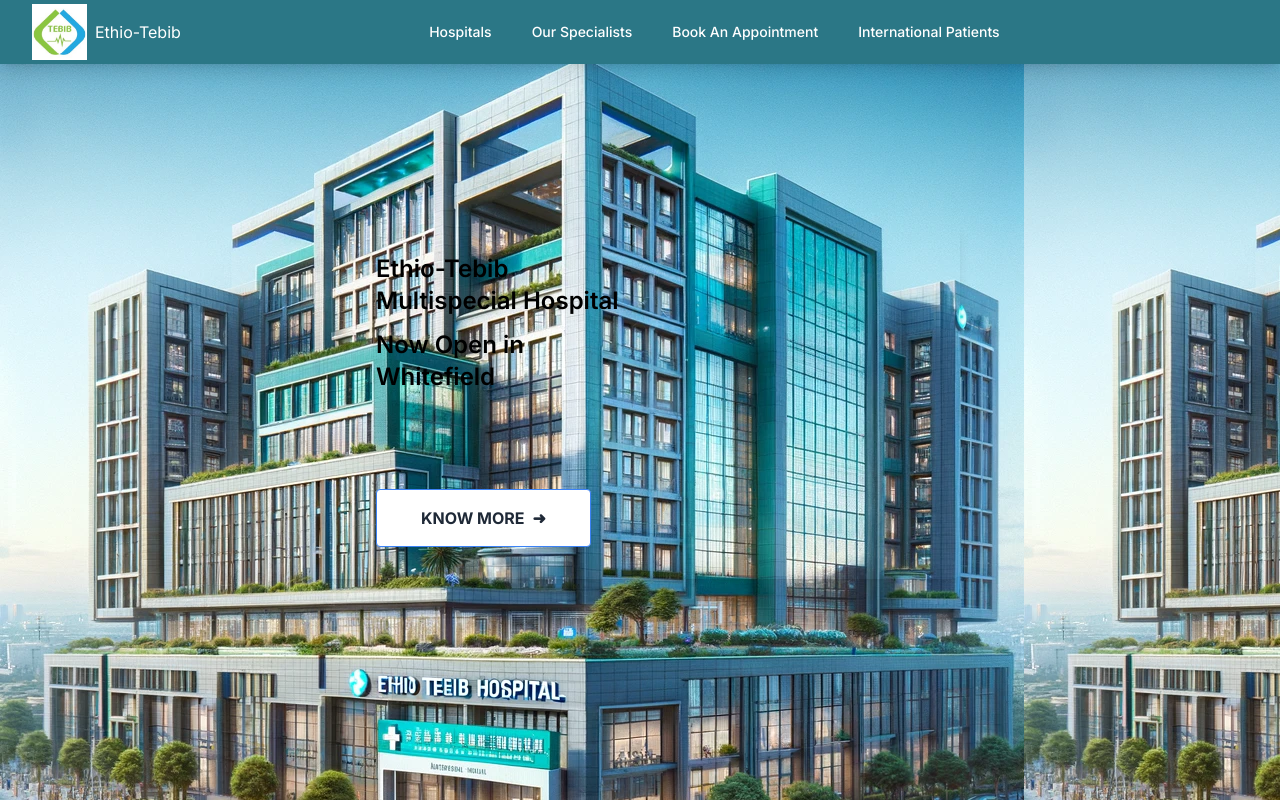
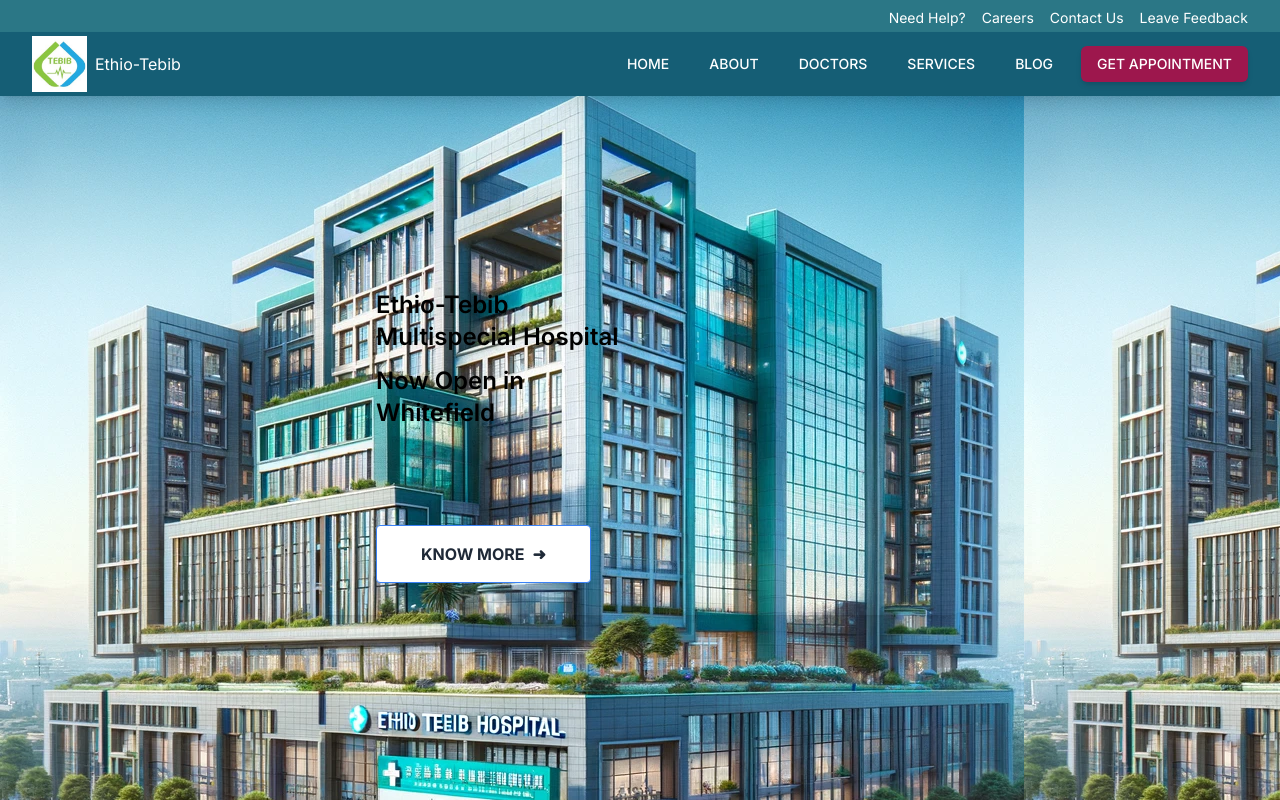
Before and after one commit to hirebirhan/Ethio-Hospital, a Next.js app: page / in a window 1280 px wide. Built offline with nearby package versions, Linux system fonts and the light colour scheme.

Commit message:
add another navbar

```diff
--- a/src/app/Components/testimonials.tsx
+++ b/src/app/Components/testimonials.tsx
@@ -2,7 +2,7 @@
 
 export default function Testimonials() {
     return (
-        <div className="min-h-screen bg-cover bg-center" style={{ backgroundColor: '#245c6d' }}>
+        <div className="min-h-screen bg-cover bg-center bg-[#245c6d] " >
             <div className="container mx-auto px-4 py-10">
                 <h1 className="text-4xl font-semibold mb-4 text-yellow-100">
                     <i className="fas fa-users mr-2" ></i>
@@ -20,7 +20,6 @@
                                 recently suffered a heart attack and was promptly attended to by Dr.
                                 Dimpu. As a result, Mr. David Rajkumar underwent ....</p></div>
                     </div>
-
                     <div className="bg-white rounded-lg shadow-lg overflow-hidden transition duration-300 ease-in-out transform hover:scale-105 hover:shadow-2xl">
                         <iframe className="w-full" style={{ height: '300px' }} src="https://www.youtube.com/embed/kK99NlPe0-0" title="YouTube video" allowFullScreen></iframe>
                         <div className="p-4">
@@ -34,7 +33,6 @@
                             <p className="text-gray-600">More information or description here.</p>
                         </div>
                     </div>
-
                 </div>
             </div>
         </div>
--- a/src/app/navBar.tsx
+++ b/src/app/navBar.tsx
@@ -3,29 +3,49 @@
 
 const Navbar = () => {
     return (
-        <div className="fixed w-full top-0 z-50">
-            <nav className="text-white shadow-lg" style={{ backgroundColor: '#2B7786' }}>
+        <>
+            <div className="bg-[#2B7786] text-white py-2">
+                <div className="max-w-7xl mx-auto px-4 sm:px-6 lg:px-8 flex justify-end items-center text-sm">
+                    {/* Links container aligned to the right */}
+                    <div className="flex items-center space-x-4">
+                        <Link href="/need-help">Need Help?</Link>
+                        <Link href="/careers">Careers</Link>
+                        <Link href="/contact">Contact Us</Link>
+                        <Link href="/feedback">Leave Feedback</Link>
+                    </div>
+                </div>
+            </div>
+
+            {/* Main Navbar */}
+            <div className="fixed w-full top-0 mt-8 z-50 shadow-lg">
+                <nav className="text-white bg-[#155e75]">
                     <div className="max-w-7xl mx-auto px-4 sm:px-6 lg:px-8">
                         <div className="flex items-center justify-between h-16">
                             <div className="flex items-center">
                                 <Image src="/ethiotebib.jpg" alt="Ethio-Tebib logo" width={55} height={44} />
                                 <h1 className="ml-2">Ethio-Tebib</h1>
                             </div>
-                        <div className="flex flex-1 items-center justify-center space-x-4"> {/* Updated this line */}
-                            <Link href="/" className="px-3 py-2 rounded-md text-sm font-medium">Hospitals</Link>
-                            <Link href="/OurSpecialists" className="px-3 py-2 rounded-md text-sm font-medium">Our Specialists</Link>
-                            <Link href="/contact" className="px-3 py-2 rounded-md text-sm font-medium">Book An Appointment</Link>
-                            <Link href="/contact" className="px-3 py-2 rounded-md text-sm font-medium">International Patients</Link>
+                            <div className="hidden md:flex flex-1 items-center justify-end space-x-4">
+                                <Link href="/" className="px-3 py-2 rounded-md text-sm font-medium">HOME</Link>
+                                <Link href="/about" className="px-3 py-2 rounded-md text-sm font-medium">ABOUT</Link>
+                                <Link href="/OurSpecialists" className="px-3 py-2 rounded-md text-sm font-medium">DOCTORS</Link>
+                                <Link href="/services" className="px-3 py-2 rounded-md text-sm font-medium">SERVICES</Link>
+                                <Link href="/blog" className="px-3 py-2 rounded-md text-sm font-medium">BLOG</Link>
+                                <button className="bg-[#9d174d] text-white px-4 py-2 rounded-md text-sm font-medium shadow-md transition-all hover:bg-green-500">
+                                    GET APPOINTMENT
+                                </button>
                             </div>
                             <div className="md:hidden">
                                 <button className="inline-flex items-center justify-center p-2 rounded-md hover:text-white hover:bg-gray-700 focus:outline-none focus:ring-2 focus:ring-inset focus:ring-white">
                                     <span className="sr-only">Open main menu</span>
+                                    {/* Include a hamburger icon here */}
                                 </button>
                             </div>
                         </div>
                     </div>
                 </nav>
             </div>
+        </>
     );
 };
 
```
Lines whose indentation alone changed are shown as unchanged.
